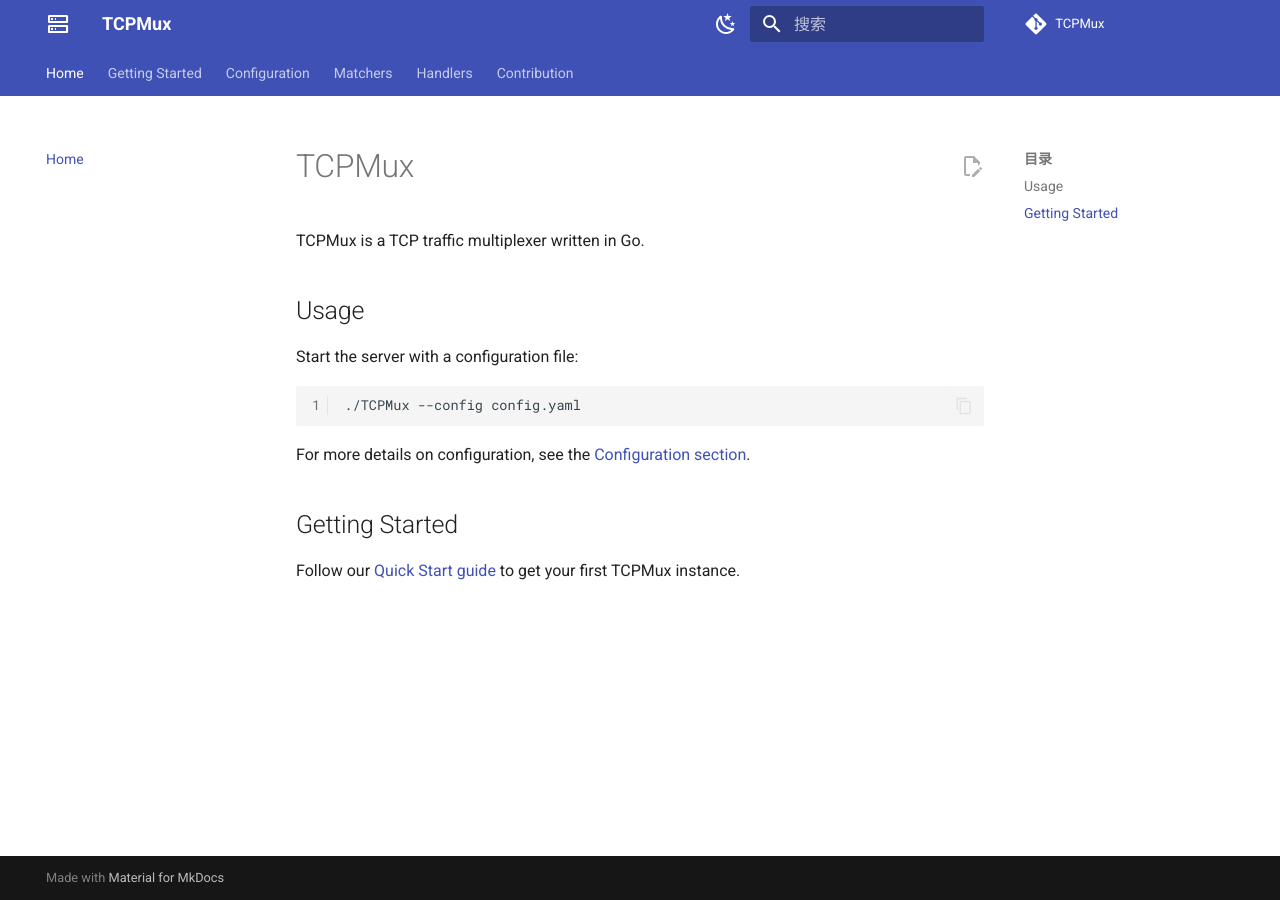
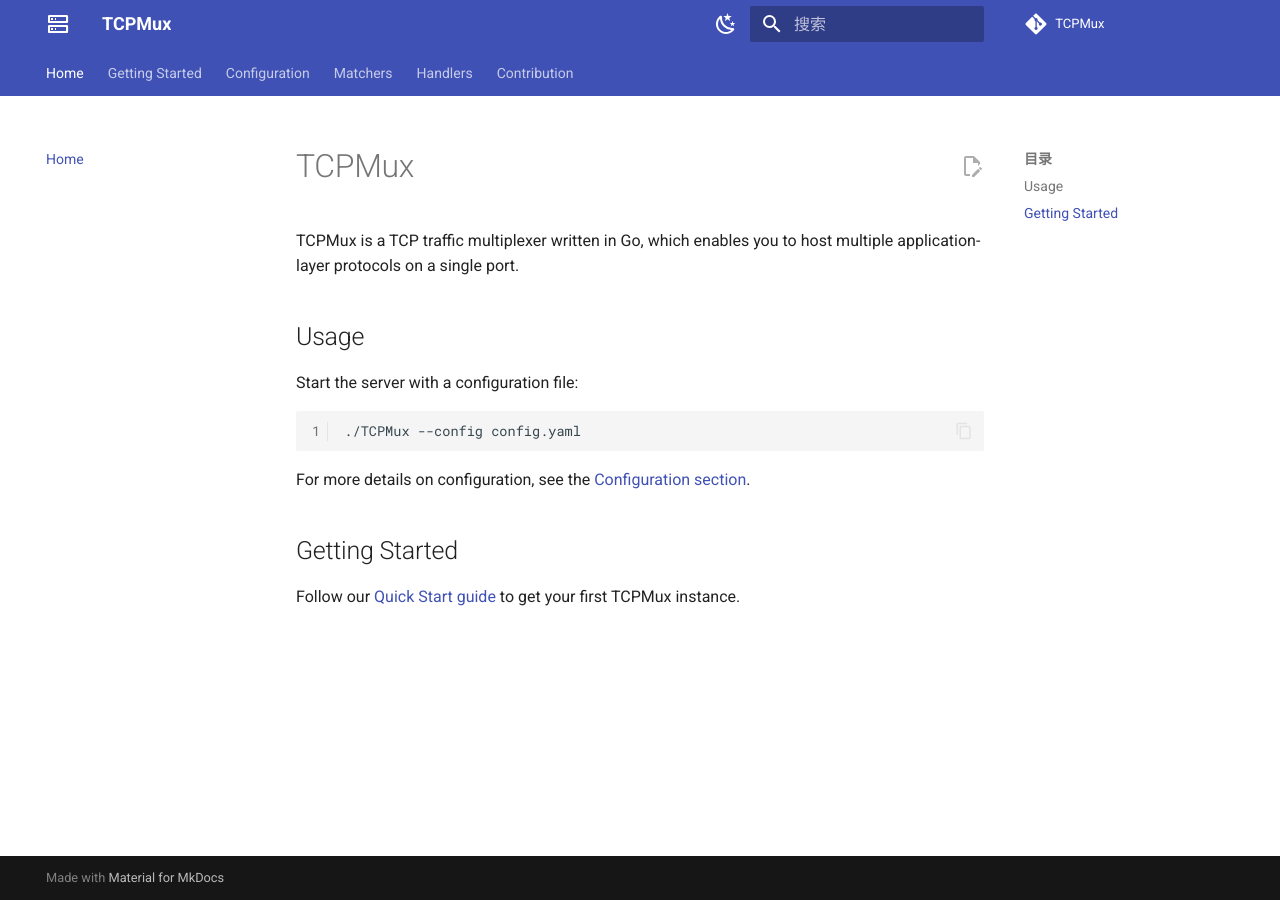
Before and after one commit to eWloYW8/TCPMux, an MkDocs documentation site: the page built from docs/index.md, in a window 1280 px wide. Built offline with MkDocs 1.6.1 and Material for MkDocs 9.7.7, drawn with Linux system fonts in a browser that asks for light colours; comment, search, counter and statistics services are not loaded.

Commit message:
docs: update README and index documentation

```diff
--- a/docs/index.md
+++ b/docs/index.md
@@ -1,6 +1,6 @@
 # TCPMux
 
-TCPMux is a TCP traffic multiplexer written in Go.
+TCPMux is a TCP traffic multiplexer written in Go, which enables you to host multiple application-layer protocols on a single port.
 
 ## Usage
 
```
Also changed, not shown: README.md (+3 -1 lines).
